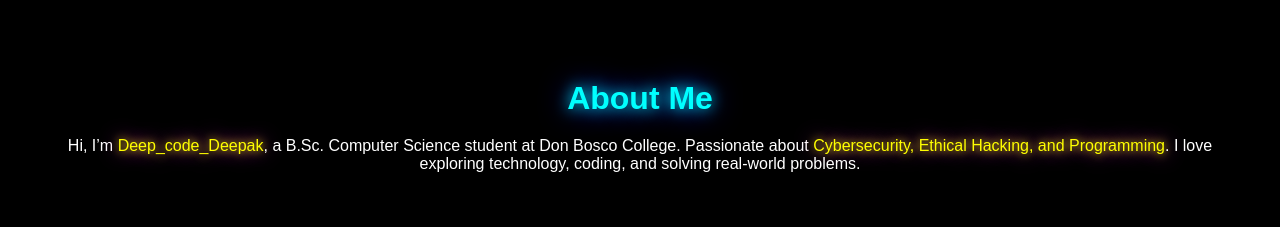
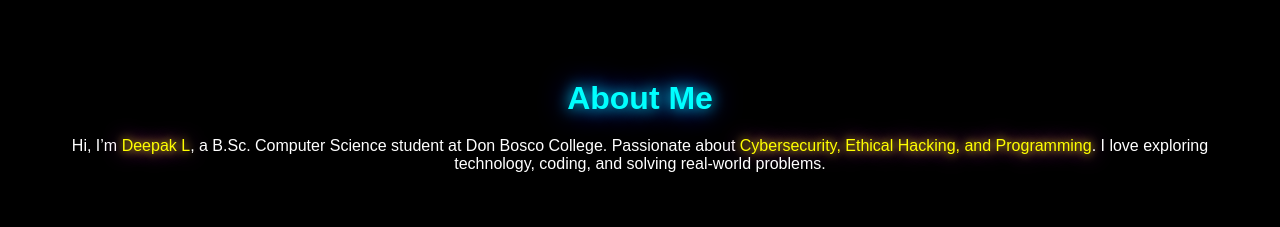
Before and after one commit to deepgit-hub/Deepak-Digital-Portfolio, a plain HTML site: page index.html in a window 1280 px wide. Shown: the part 840-1067 px from the top of the page. Drawn offline with Linux system fonts and the light colour scheme.

Commit message:
Update index.html

```diff
--- a/index.html
+++ b/index.html
@@ -3,7 +3,7 @@
 <head>
   <meta charset="UTF-8">
   <meta name="viewport" content="width=device-width, initial-scale=1.0">
-  <title>Deep_code_Deepak | Portfolio</title>
+  <title>Deepak L| Portfolio</title>
   <link rel="stylesheet" href="style.css">
 </head>
 <body>
@@ -28,7 +28,7 @@
   <section id="about">
     <h2 class="section-title">About Me</h2>
     <p>
-      Hi, I’m <span class="highlight">Deep_code_Deepak</span>, a B.Sc. Computer Science student at Don Bosco College.
+      Hi, I’m <span class="highlight">Deepak L</span>, a B.Sc. Computer Science student at Don Bosco College.
       Passionate about <span class="highlight">Cybersecurity, Ethical Hacking, and Programming</span>.
       I love exploring technology, coding, and solving real-world problems.
     </p>
```
